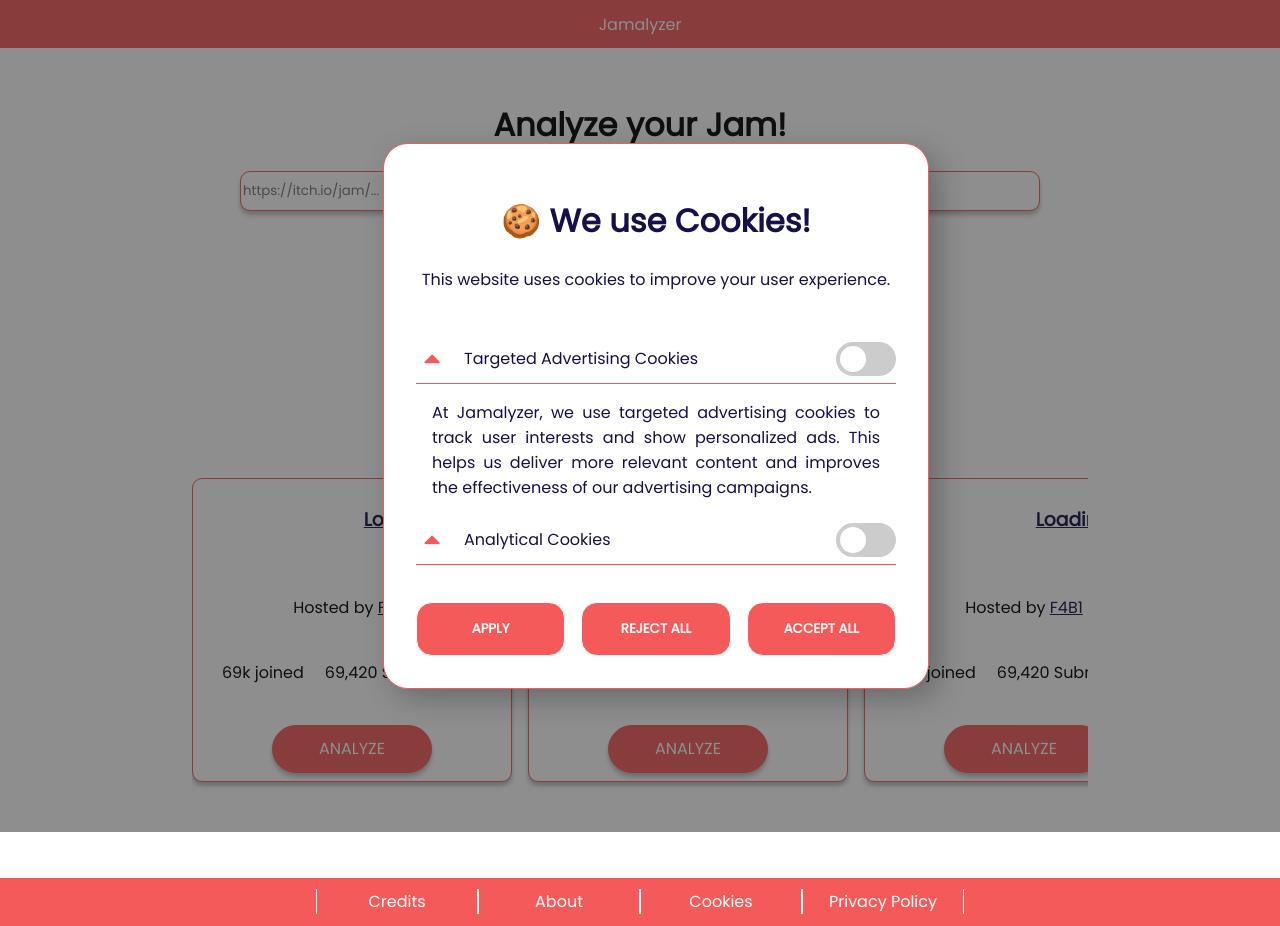
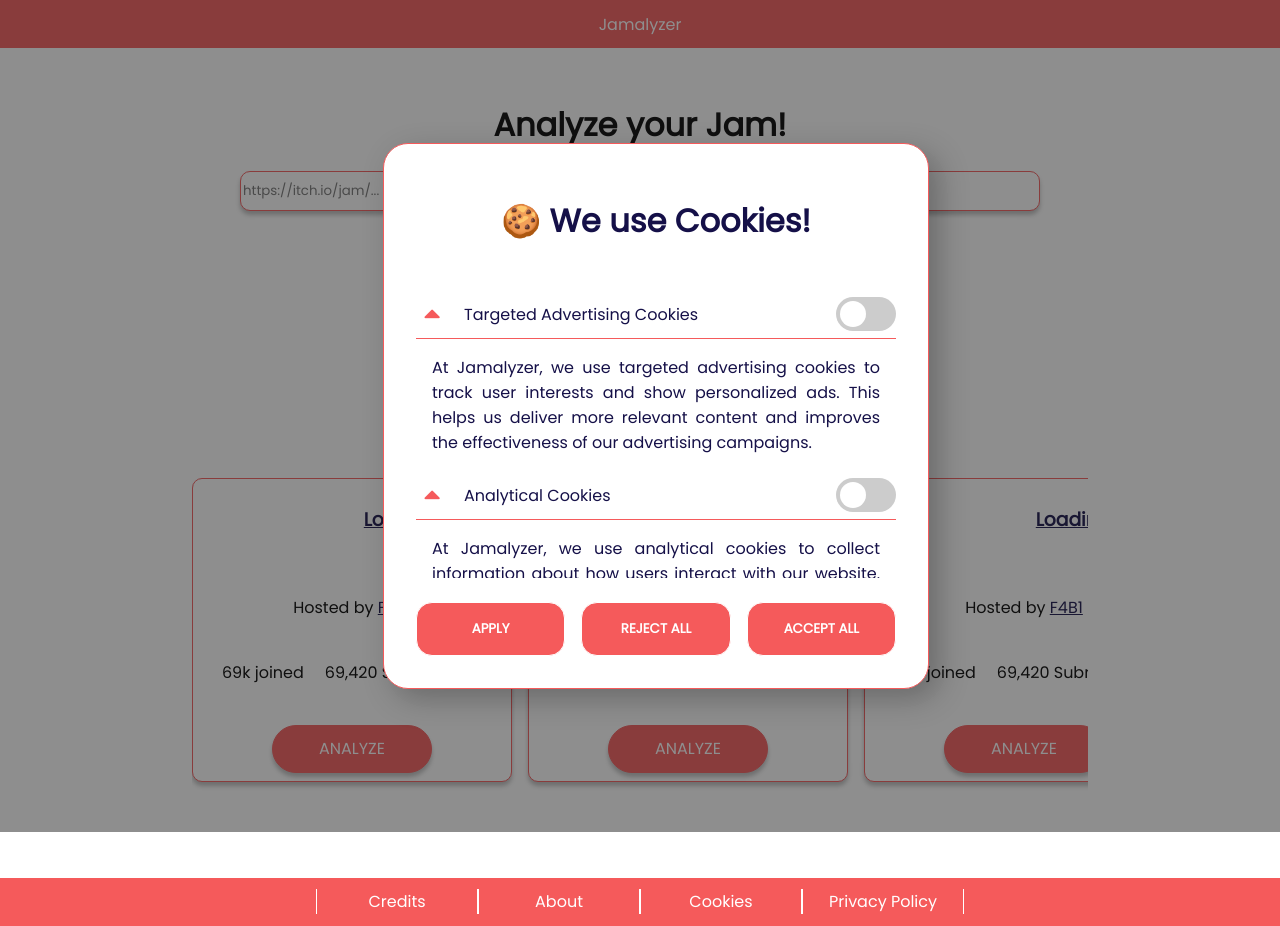
Before and after one commit to Fabianofski/Jamalyzer, a React (Create React App) app in the folder Frontend/: page / in a window 1280 px wide. Built offline with nearby package versions, Linux system fonts and the light colour scheme; no server answers.

Commit message:
Removed p tag from Cookie Banner

```diff
--- a/Frontend/src/cookies/CookieConsent.css
+++ b/Frontend/src/cookies/CookieConsent.css
@@ -62,7 +62,7 @@
 
 .toggles{
   width: 100%;
-  height: 15rem;
+  height: 18rem;
   overflow-y: auto;
   -ms-overflow-style: none;  /* IE and Edge */
   scrollbar-width: none;  /* Firefox */
--- a/Frontend/src/cookies/CookieConsent.js
+++ b/Frontend/src/cookies/CookieConsent.js
@@ -29,12 +29,7 @@
 
   return(
     <div className="cookie-banner">
-      <div>
-        <h1 style={{textAlign:"center"}}>🍪 We use Cookies!</h1>
-        <p>
-          This website uses cookies to improve your user experience.
-        </p>
-      </div>
+      <h1 style={{textAlign:"center"}}>🍪 We use Cookies!</h1>
       <div className="toggles">
         <Toggle
           cookieName={"Targeted Advertising Cookies"}
```
